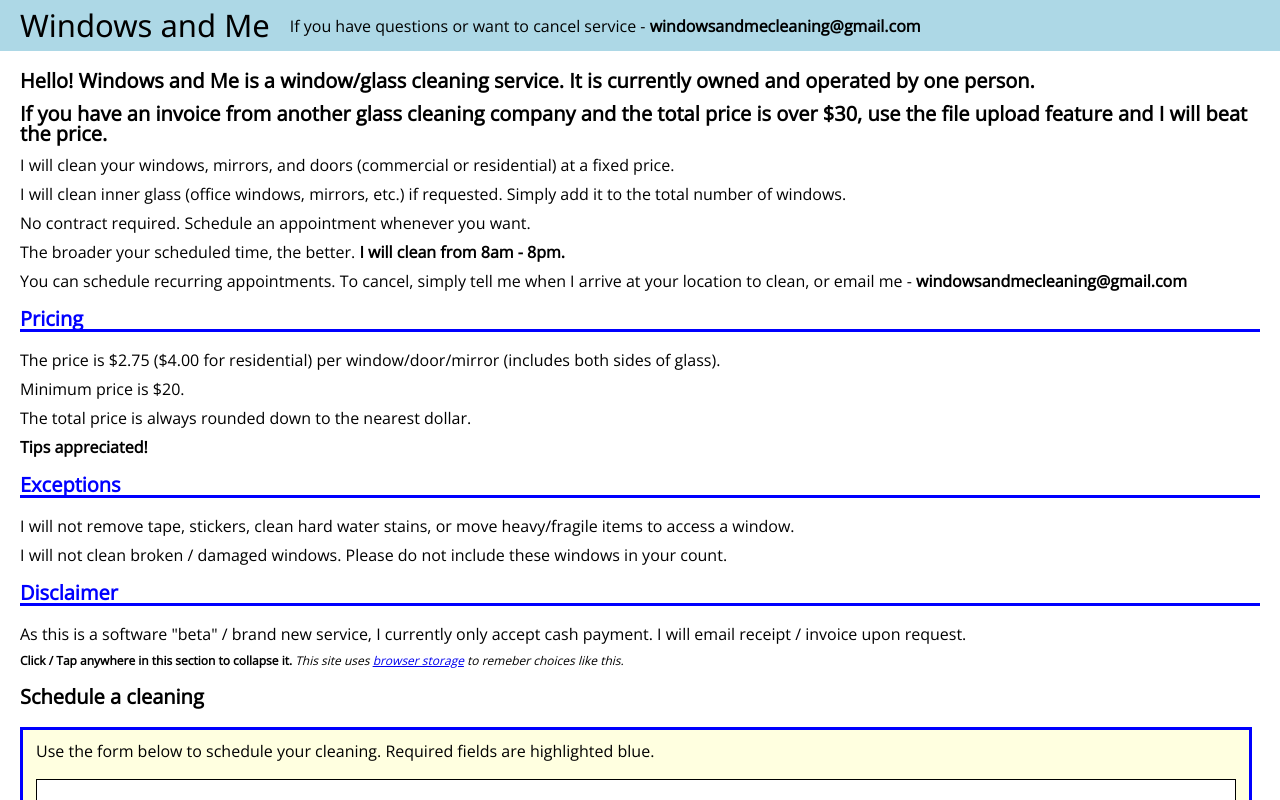
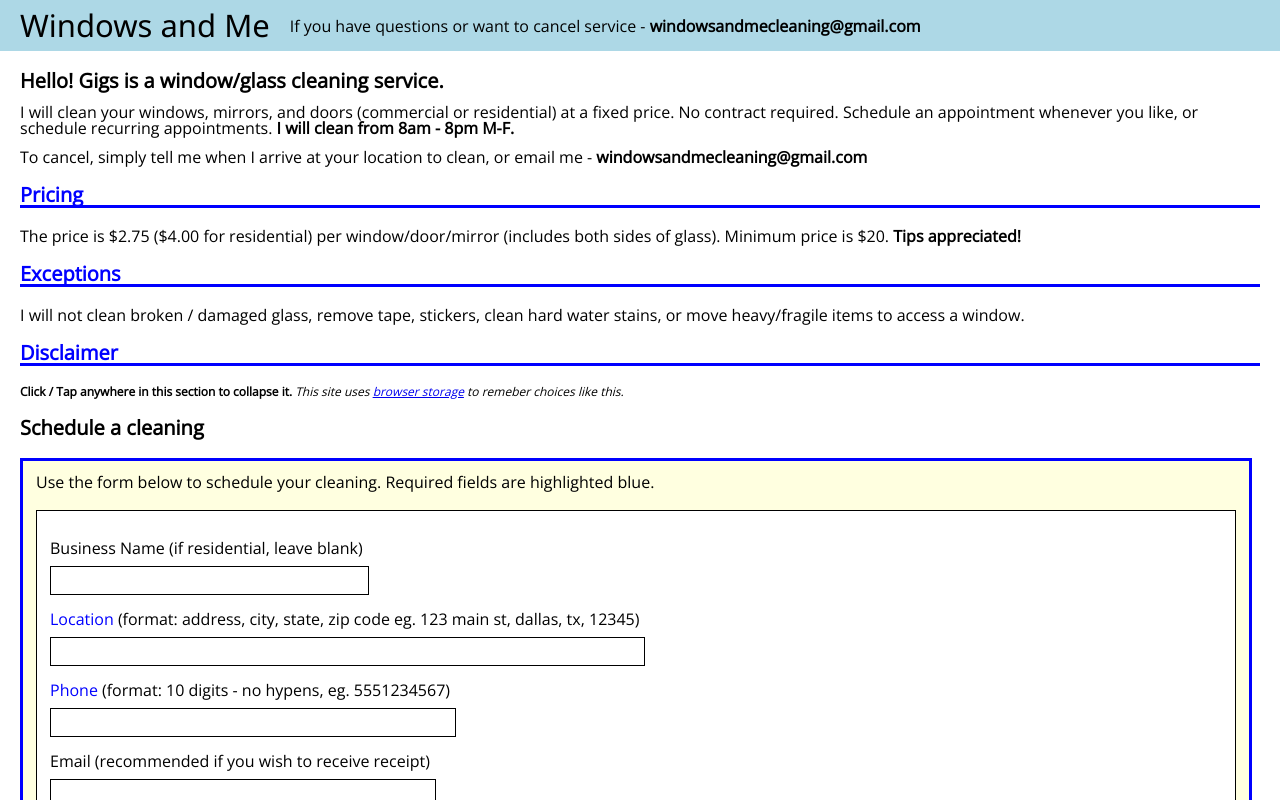
Before and after one commit to flooyd/windows, a Svelte app: page / in a window 1280 px wide. Shown: the top 800 px of the page. Built offline with nearby package versions, Linux system fonts and the light colour scheme; no server answers.

Commit message:
update intro

```diff
--- a/src/components/Intro.svelte
+++ b/src/components/Intro.svelte
@@ -20,55 +20,32 @@
 
 {#if !collapsed}
   <div id="intro" class="intro" bind:this={intro}>
-    <p class="hello">
-      Hello! Windows and Me is a window/glass cleaning service. It is currently
-      owned and operated by one person.
-    </p>
-    <p class="hello">
-      If you have an invoice from another glass cleaning company and the total
-      price is over $30, use the file upload feature and I will beat the price.
-    </p>
+    <p class="hello">Hello! Gigs is a window/glass cleaning service.</p>
     <p>
       I will clean your windows, mirrors, and doors (commercial or residential)
-      at a fixed price.
-    </p>
-    <p>
-      I will clean inner glass (office windows, mirrors, etc.) if requested.
-      Simply add it to the total number of windows.
-    </p>
-    <p>No contract required. Schedule an appointment whenever you want.</p>
-    <p>
-      The broader your scheduled time, the better. <span class="bold"
-        >I will clean from 8am - 8pm.</span
+      at a fixed price. No contract required. Schedule an appointment whenever
+      you like, or schedule recurring appointments. <span class="bold"
+        >I will clean from 8am - 8pm M-F.</span
       >
     </p>
     <p>
-      You can schedule recurring appointments. To cancel, simply tell me when I
-      arrive at your location to clean, or email me -
+      To cancel, simply tell me when I arrive at your location to clean, or
+      email me -
       <span class="bold">windowsandmecleaning@gmail.com</span>
     </p>
     <div class="header">Pricing</div>
     <p>
       The price is $2.75 ($4.00 for residential) per window/door/mirror
-      (includes both sides of glass).
+      (includes both sides of glass). Minimum price is $20. <span class="bold"
+        >Tips appreciated!</span
+      >
     </p>
-    <p>Minimum price is $20.</p>
-    <p>The total price is always rounded down to the nearest dollar.</p>
-    <p class="lastPrice">Tips appreciated!</p>
     <div class="header">Exceptions</div>
     <p>
-      I will not remove tape, stickers, clean hard water stains, or move
-      heavy/fragile items to access a window.
-    </p>
-    <p class="lastException">
-      I will not clean broken / damaged windows. Please do not include these
-      windows in your count.
+      I will not clean broken / damaged glass, remove tape, stickers, clean hard
+      water stains, or move heavy/fragile items to access a window.
     </p>
     <div class="header">Disclaimer</div>
-    <p class="payment">
-      As this is a software "beta" / brand new service, I currently only accept
-      cash payment. I will email receipt / invoice upon request.
-    </p>
     <p class="collapseInfo">
       Click / Tap anywhere in this section to collapse it. <span class="cookies"
         >This site uses <a
```
